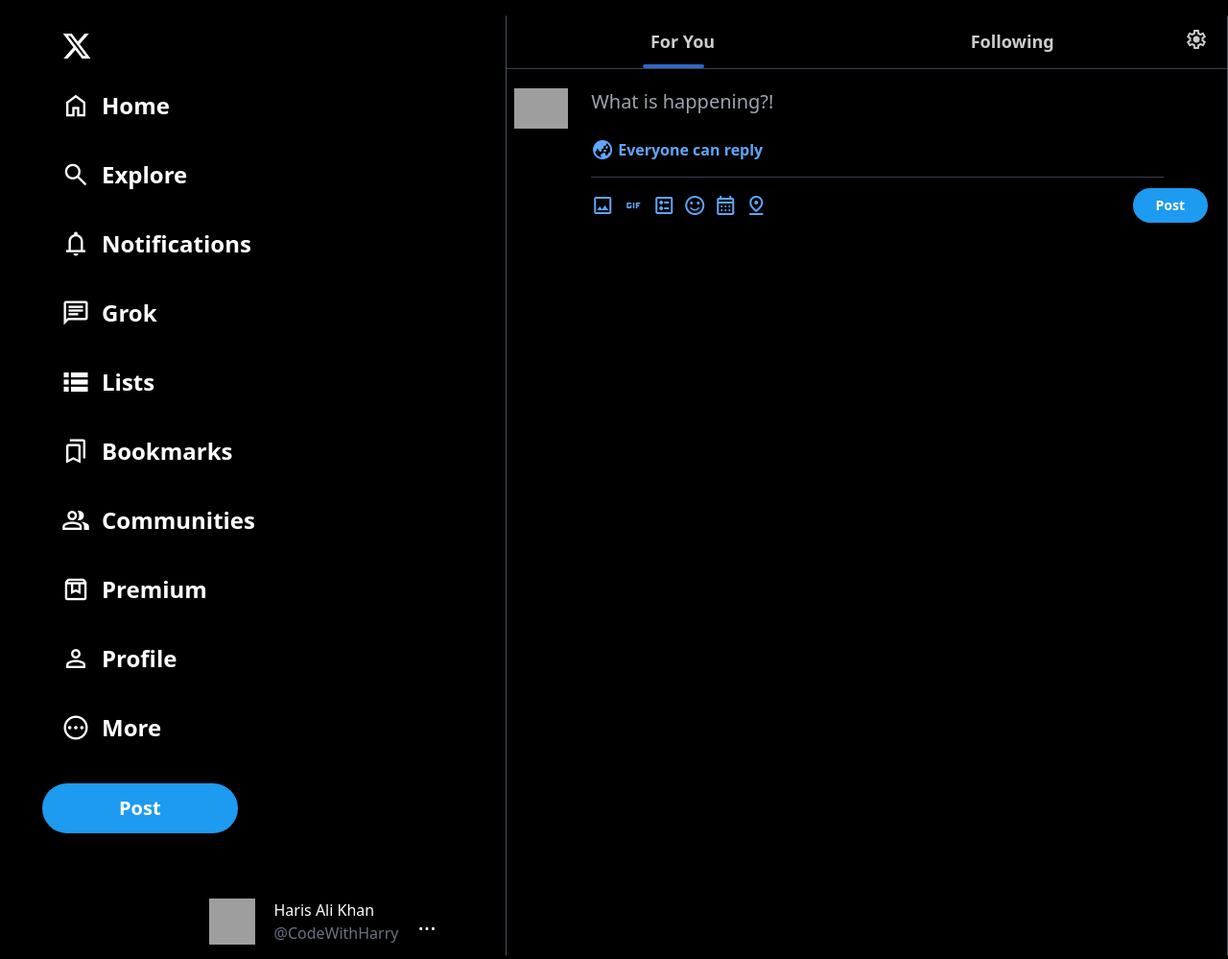
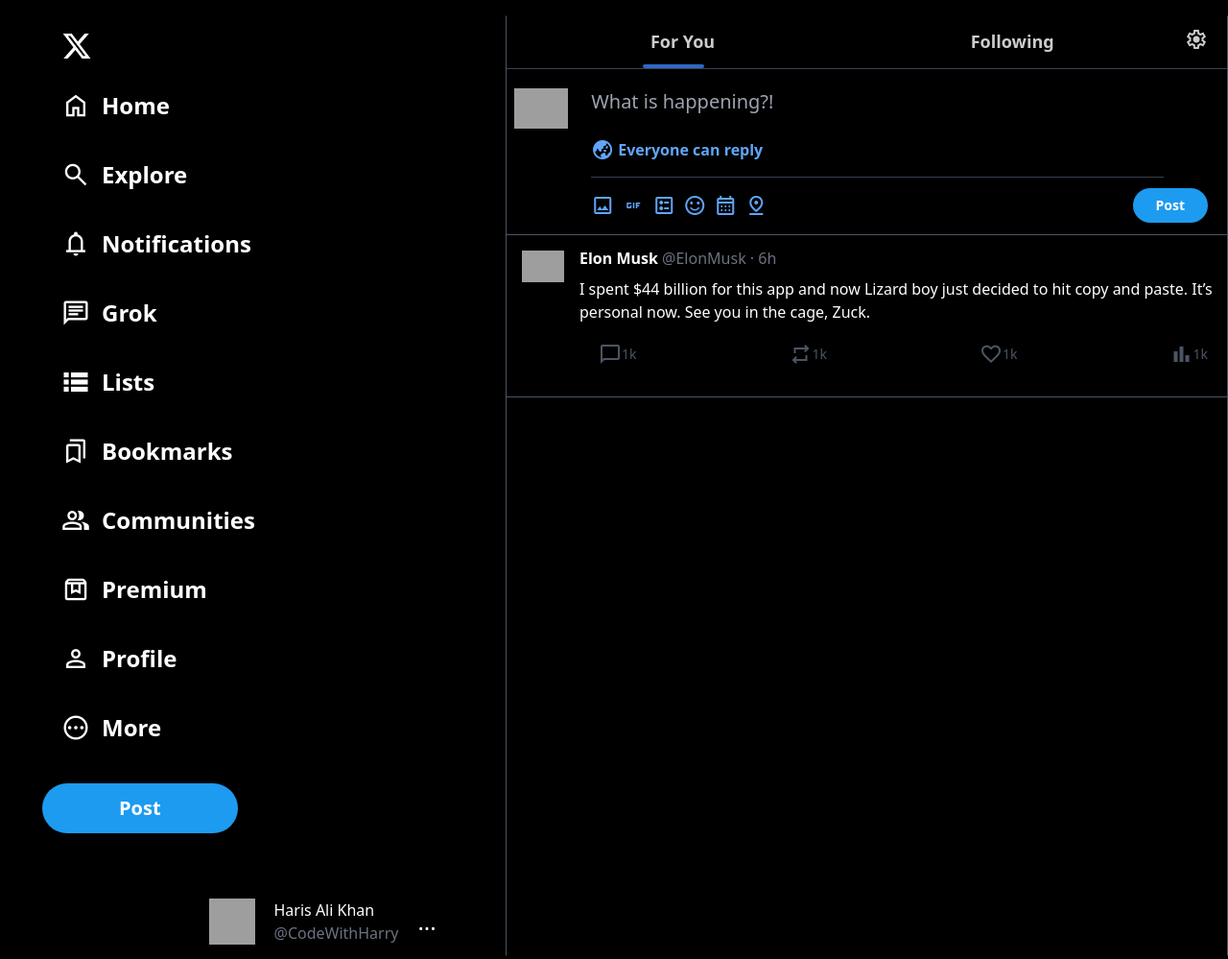
Before and after one commit to Abhishek-Singh2609/X-press-Social-media, a website: page index.html in a window 1280 px wide. Shown: the whole page at 96% size. Drawn offline with nearby package versions, Linux system fonts and the light colour scheme; grey boxes are pictures that could not be loaded.

Commit message:
add second post div

```diff
--- a/index.html
+++ b/index.html
@@ -169,6 +169,54 @@
                 </div>
 
             </div>
+            <div class="posts">
+                <div class="post border-[1px] border-y-gray-600 border-x-0  ">
+                    <div class="flex">
+                        <div class="image m-4">
+                            <img class="w-16"
+                                src="https://pbs.twimg.com/profile_images/1697299503198646273/GTnwCVUC_x96.jpg" alt="">
+                        </div>
+                        <div class="content my-3">
+                            <span class="font-bold hover:underline cursor-pointer text-white">Elon Musk</span> <span
+                                class="text-gray-500">@ElonMusk · 6h </span>
+                            <div class="postimg m-2 ml-0"> I spent $44 billion for this app and now Lizard boy just
+                                decided to hit copy and paste.
+
+                                It’s personal now.
+
+                                See you in the cage, Zuck.
+                            </div>
+                            <div class="icons flex justify-between mx-4 my-4 text-sm text-gray-600">
+                                <div
+                                    class="icon flex items-center justify-center hover:text-blue-500 hover:bg-gray-900 hover:rounded-full p-1 hover:cursor-pointer">
+                                    <span class="material-symbols-outlined">
+                                        chat_bubble
+                                    </span> 1k
+                                </div>
+                                <div
+                                    class="icon flex items-center justify-center hover:text-green-500 hover:bg-gray-900 hover:rounded-full p-1 hover:cursor-pointer">
+                                    <span class="material-symbols-outlined">
+                                        repeat
+                                    </span> 1k
+                                </div>
+                                <div
+                                    class="icon flex items-center justify-center hover:text-pink-500 hover:bg-gray-900 hover:rounded-full p-1 hover:cursor-pointer">
+                                    <span class="material-symbols-outlined">
+                                        Favorite
+                                    </span> 1k
+                                </div>
+                                <div
+                                    class="icon flex items-center justify-center hover:text-blue-500 hover:bg-gray-900 hover:rounded-full p-1 hover:cursor-pointer">
+                                    <span class="material-symbols-outlined">
+                                        bar_chart
+                                    </span> 1k
+                                </div>
+
+                            </div>
+                        </div>
+                    </div>
+
+                </div>
 
 
 </body>
```
Also changed, not shown: css/output.css.
